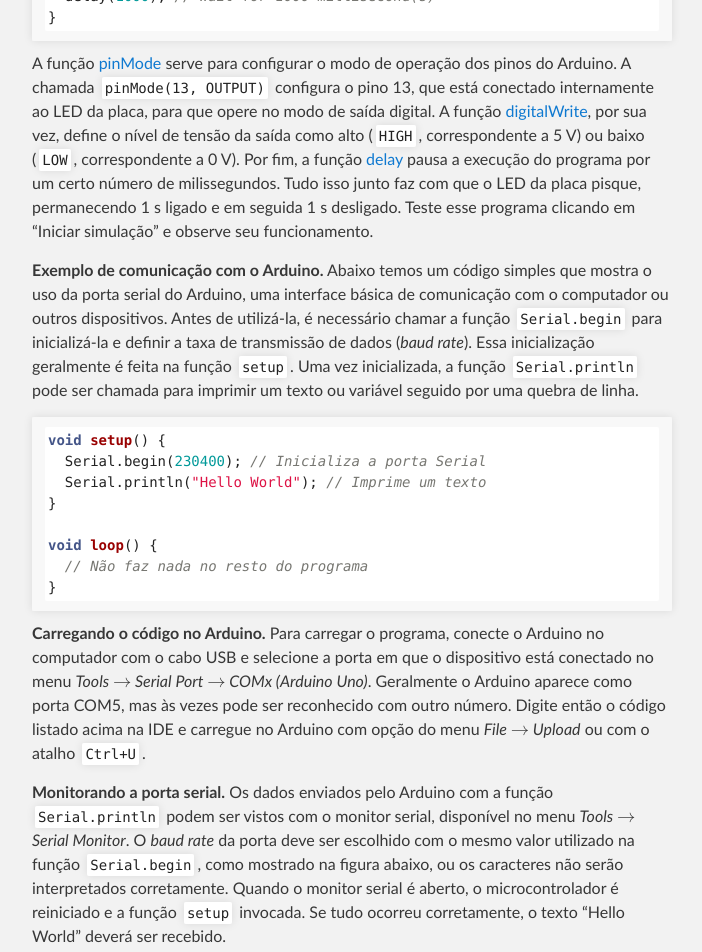
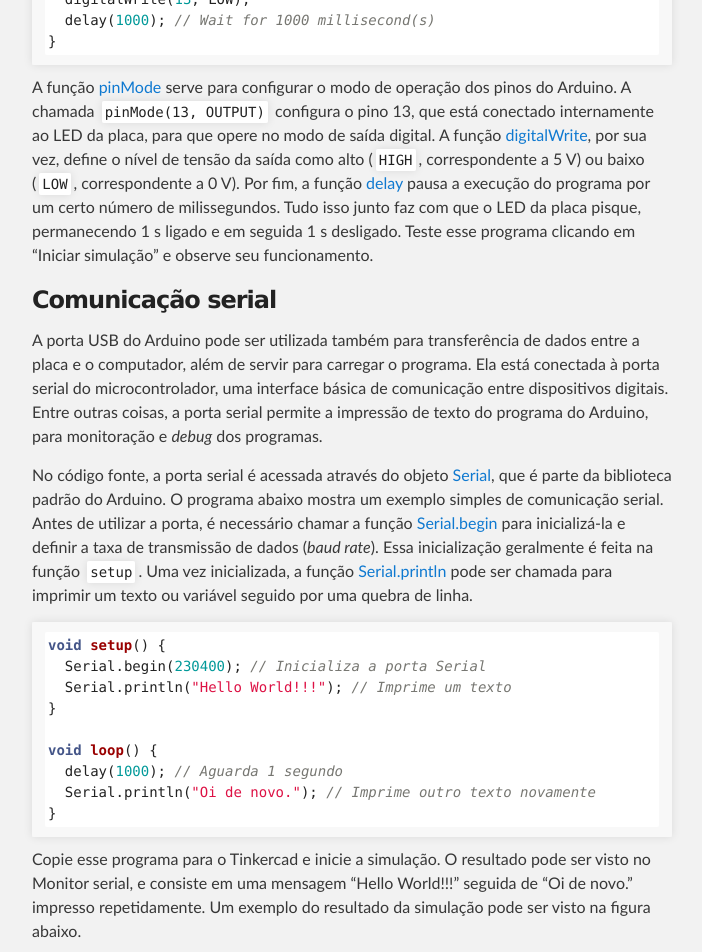
Before and after one commit to dimasad/ema248, a Jekyll site: the page built from pratica1.md, in a window 1280 px wide and 1400 px high, scrolled down 3030 px. Shown: the top 952 px of the window, without its empty margins (288-990 px from the left). Built offline with Jekyll 4.4.1, drawn with Linux system fonts in a browser that asks for light colours; formulas are drawn with MathJax 3; some of the changed text lies outside the part shown; grey boxes are pictures that could not be loaded.

Commit message:
Terminei a parte da porta serial.

````diff
--- a/pratica1.md
+++ b/pratica1.md
@@ -115,62 +115,60 @@ milissegundos. Tudo isso junto faz com que o LED da placa pisque, permanecendo
 1&nbsp;s ligado e em seguida 1&nbsp;s desligado.
 Teste esse programa clicando em "Iniciar simulação" e observe seu funcionamento.
 
-**Exemplo de comunicação com o Arduino.**
-Abaixo temos um código simples que mostra o uso da porta serial
-do Arduino, uma interface básica de comunicação com o computador ou outros
-dispositivos.
-Antes de utilizá-la, é necessário chamar a função `Serial.begin`
-para inicializá-la e definir a taxa de transmissão de dados (_baud rate_).
-Essa inicialização geralmente é feita na função `setup`.
-Uma vez inicializada, a função `Serial.println` pode ser chamada
-para imprimir um texto ou variável seguido por uma quebra de linha.
+### Comunicação serial
+
+A porta USB do Arduino pode ser utilizada também para transferência de dados
+entre a placa e o computador, além de servir para carregar o programa. Ela está
+conectada à porta serial do microcontrolador, uma interface básica de
+comunicação entre dispositivos digitais. Entre outras coisas, a porta serial
+permite a impressão de texto do programa do Arduino, para monitoração e
+_debug_ dos programas.
+
+No código fonte, a porta serial é acessada através do objeto [Serial], que é
+parte da biblioteca padrão do Arduino. O programa abaixo mostra um exemplo
+simples de comunicação serial. Antes de utilizar a porta, é necessário chamar
+a função [Serial.begin] para inicializá-la e definir a taxa de transmissão de
+dados (_baud rate_). Essa inicialização geralmente é feita na função `setup`.
+Uma vez inicializada, a função [Serial.println] pode ser chamada para imprimir
+um texto ou variável seguido por uma quebra de linha.
 
 ```
 void setup() {
   Serial.begin(230400); // Inicializa a porta Serial
-  Serial.println("Hello World"); // Imprime um texto
+  Serial.println("Hello World!!!"); // Imprime um texto
 }
 
 void loop() {
-  // Não faz nada no resto do programa
+  delay(1000); // Aguarda 1 segundo
+  Serial.println("Oi de novo."); // Imprime outro texto novamente
 }
 ```
 
-**Carregando o código no Arduino.**
-Para carregar o programa, conecte o Arduino no computador com o cabo USB
-e selecione a porta em que o dispositivo está conectado no menu
-_Tools $$\to$$ Serial Port $$\to$$ COMx (Arduino Uno)_.
-Geralmente o Arduino aparece como porta COM5, mas às vezes pode ser reconhecido
-com outro número.
-Digite então o código listado acima na IDE e carregue no Arduino com
-opção do menu _File $$\to$$ Upload_ ou com o atalho `Ctrl+U`.
-
-**Monitorando a porta serial.**
-Os dados enviados pelo Arduino com a função `Serial.println` podem ser vistos
-com o monitor serial, disponível no menu _Tools $$\to$$ Serial Monitor_.
-O _baud rate_ da porta deve ser escolhido com o mesmo valor utilizado
-na função `Serial.begin`, como mostrado na figura abaixo,
-ou os caracteres não serão interpretados
-corretamente.
-Quando o monitor serial é aberto, o microcontrolador é reiniciado e a função
-`setup` invocada.
-Se tudo ocorreu corretamente, o texto "Hello World" deverá ser recebido.
+Copie esse programa para o Tinkercad e inicie a simulação.
+O resultado pode ser visto no Monitor serial, e consiste em uma mensagem
+"Hello World!!!" seguida de "Oi de novo." impresso repetidamente. Um
+exemplo do resultado da simulação pode ser visto na figura abaixo.
 
 {%
    include figure.html
-   file="serial_monitor_comentado.svg"
-   caption="Monitor serial do Arduino."
+   file="tinkercad_hello.png"
+   caption="Resultado esperado da simulação do programa _Hello World_."
 %}
 
-**Executando um programa um pouco mais complexo.**
-Carregue o código abaixo no Arduino.
+
+As funções [Serial.print] e [Serial.println] também podem ser utilizadas para
+imprimir variáveis do programa. Abaixo temos um exemplo que mostra o valor de
+uma [variável global][scope] do tipo `int` (número inteiro), declarada no
+início do programa. Após a função `setup` inicializar a porta serial, na
+função loop o valor da variável é impresso, incrementado, e a execução do
+pausada por 250&nbsp;ms até terminar e ser executada novamente.
+Simule esse programa e observe sua saída com o Monitor serial.
 
 ```
 int i = 0; // Define uma variável global
 
 void setup() {
-  Serial.begin(230400); // Inicializa a porta Serial
-  Serial.println("Hello world"); // Imprime um texto
+  Serial.begin(115200); // Inicializa a porta Serial
 }
 
 void loop() {
@@ -178,27 +176,26 @@ void loop() {
   Serial.println(i); // Imprime o valor da variável
   i = i + 1; // Incrementa a variável
 
-  delay(250); // Pausa a execucao por 250ms
+  delay(250); // Pausa a execução por 250ms
 }
 ```
 
-No início do código, uma variável global do tipo `int` (número inteiro) é
-declarada.
-Na função `setup`, a porta serial é inicializada e
-o texto "Hello World" é enviado.
-Em seguida, na função `loop`, o valor da variável é impresso,
-incrementado, e a execução do programa pausada por 250 ms até
-a função ser re-executada novamente.
-Carregue o código e observe sua saída com o monitor serial.
 
 > ### Atividade
 >
-> Faça a variável `i` alterar incrementar seu valor de 0 a 10 e depois
-> decrementar de 10 a 0 novamente, periodicamente.
-> Consulte a documentação da linguagem
-> e API do Arduino em [arduino.cc/en/Reference/]. Em especial, veja a sintaxe
-> das estrutras de controle de fluxo como [if] e dos operadores de comparação
-> como [>] e [<].
+> Crie um programa para o Arduino que imprime na porta serial um número de 0 a
+> 5 e depois de 4 a 1 novamente, repetindo as sequências indefinidamente.
+> Coloque no relatório o código fonte do programa e salve no Tinkercad como
+> "Prática 1---Serial".
+>
+> **Dica:** existem duas principais maneiras de se fazer esse programa:
+>
+> - utilizando dois laços [for] na função `loop`; ou
+> - utilizando uma variável global para definir o valor do incremento do
+> contador, e alterando esse valor ao chegar nos extremos.
+>
+> Consulte a [API do Arduino][arduino-ref]. Para maiores informações a respeito
+> da linguagem.
 
 Acionamento de um LED
 ---------------------
````
Also changed, not shown: other parts of pratica1.md (+6 -0 lines), praticas-ere.md (+0 -14 lines), assets/images/tinkercad_hello.png (added).
